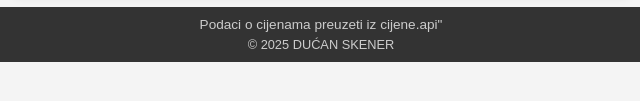
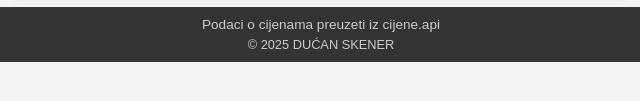
Before and after one commit to Soboslikar/DUCAN, a plain HTML site: page index.html in a window 1280 px wide. Shown: the part 431-532 px from the top of the page, 319-959 px from the left. Drawn offline with Linux system fonts and the light colour scheme.

Commit message:
Update index.html

```diff
--- a/index.html
+++ b/index.html
@@ -150,7 +150,7 @@
         </section>
     </main>
     <footer style="padding: 10px 1em;">
-        <p id="zahvala-api" style="margin:0; text-align:center;">Podaci o cijenama preuzeti iz cijene.api" </p>
+        <p id="zahvala-api" style="margin:0; text-align:center;">Podaci o cijenama preuzeti iz cijene.api </p>
         <p style="margin:5px 0 0 0; text-align:center; font-size: 0.8em;">© <span id="trenutna-godina">2024</span> DUĆAN SKENER</p>
     </footer>
     <script type="text/javascript">var sc_project=13142545; var sc_invisible=1; var sc_security="cd38ae59";</script>
```
